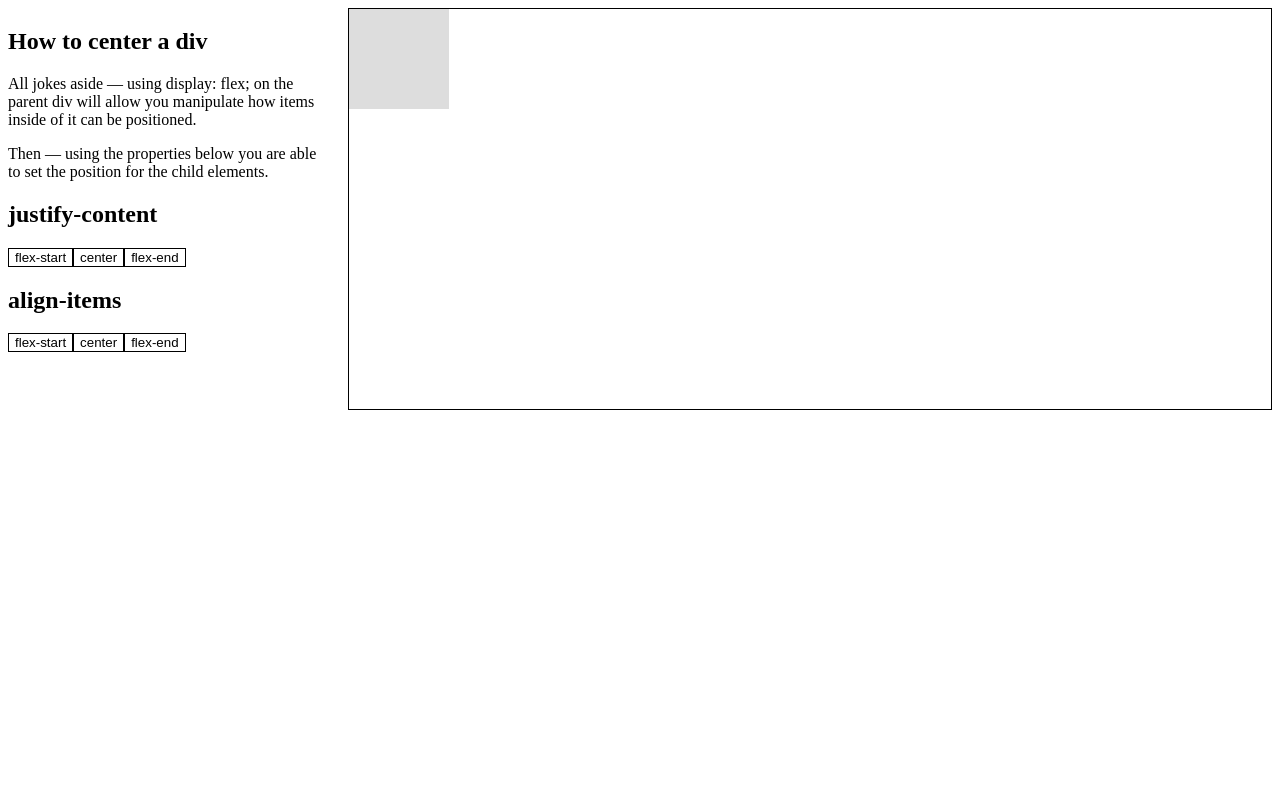
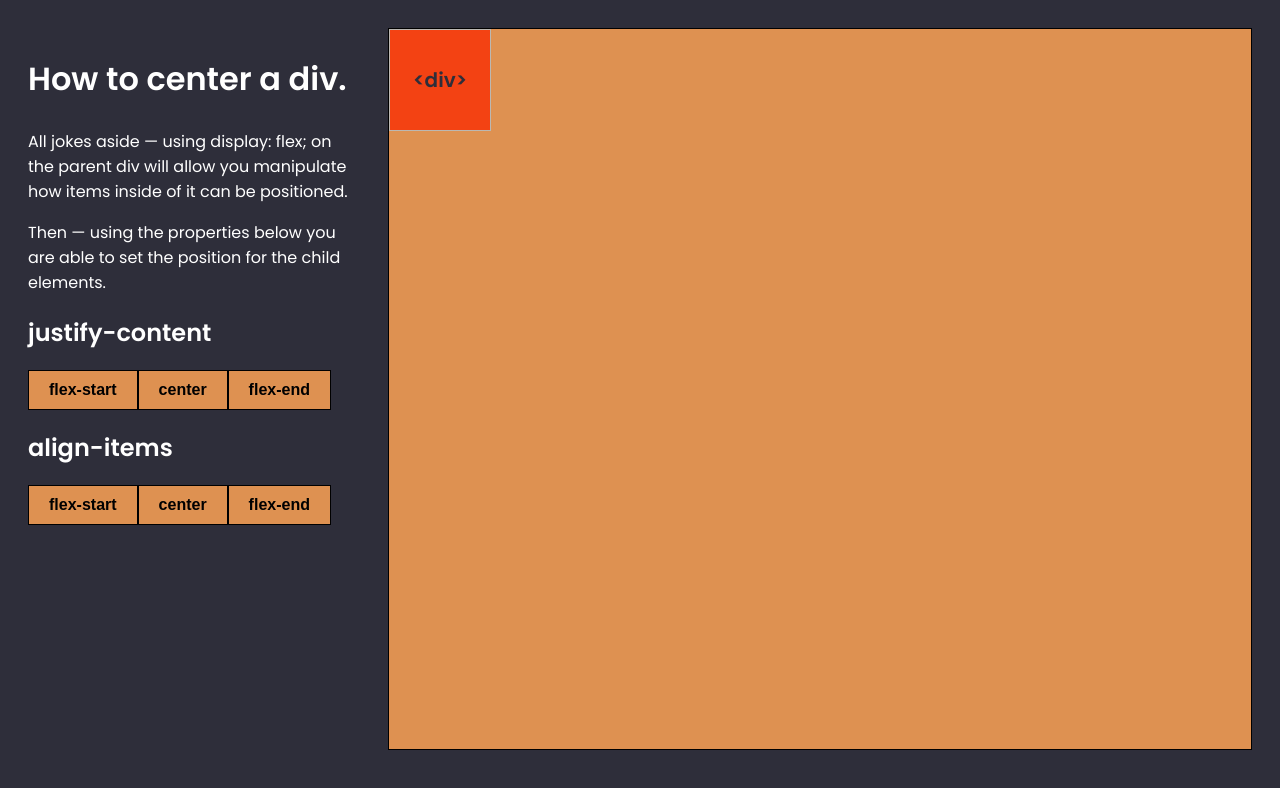
Before and after one commit to millertchris/layouts, a Next.js app: page / in a window 1280 px wide. Shown: the top 788 px of the page. Built offline with nearby package versions, Linux system fonts and the light colour scheme.

Commit message:
Slapping some paint on it.

```diff
--- a/pages/index.js
+++ b/pages/index.js
@@ -11,7 +11,7 @@ export default function Home() {
     <>
       <div className="site-wrap">
         <aside className="panel">
-          <h1>How to center a div</h1>
+          <h1>How to center a div.</h1>
           <p>
             All jokes aside — using display: flex; on the parent div will allow
             you manipulate how items inside of it can be positioned.
@@ -27,7 +27,9 @@ export default function Home() {
         </aside>
 
         <main className="scene">
-          <div className="shape"></div>
+          <div className="shape">
+            <p>{"<div>"}</p>
+          </div>
         </main>
       </div>
     </>
--- a/styles/main.scss
+++ b/styles/main.scss
@@ -1,28 +1,64 @@
+@import url("https://fonts.googleapis.com/css2?family=Poppins:wght@400;600&display=swap");
+
+html,
+body {
+  font-family: "Poppins", sans-serif;
+  color: #fff;
+  background: #2e2e3a;
+}
+
+html {
+  font-size: 16px;
+}
+
+h1 {
+  font-size: 2em;
+}
+
 .site-wrap {
   display: flex;
 }
+
 .btn {
-  background: transparent;
+  font-size: 1em;
+  font-weight: 600;
+  padding: 10px 20px;
+  background: #de9151;
   border: 1px solid #000;
   transition: 300ms all ease-in-out;
+  cursor: pointer;
   &.active {
     color: #fff;
-    background: blue;
+    background: #f34213;
   }
 }
+
 .panel {
   width: 100%;
   max-width: 320px;
-  padding-right: 20px;
+  padding: 20px;
 }
+
 .scene {
   display: flex;
-  height: 400px;
+  height: 90vh;
   width: 100%;
+  margin: 20px;
   border: 1px solid #000;
+  background: #de9151;
   .shape {
+    display: flex;
+    justify-content: center;
+    align-items: center;
     width: 100px;
     height: 100px;
-    background: #ddd;
+    border: 1px solid #bbb8b2;
+    background: #f34213;
+    p {
+      font-size: 1.25em;
+      font-weight: 600;
+      color: #2e2e3a;
+      margin: 0;
+    }
   }
 }
```
Also changed, not shown: 1 other file (tests, documents, lock files or other folders).
